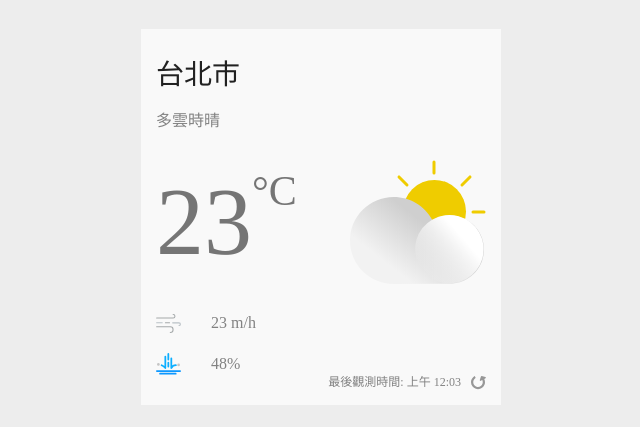
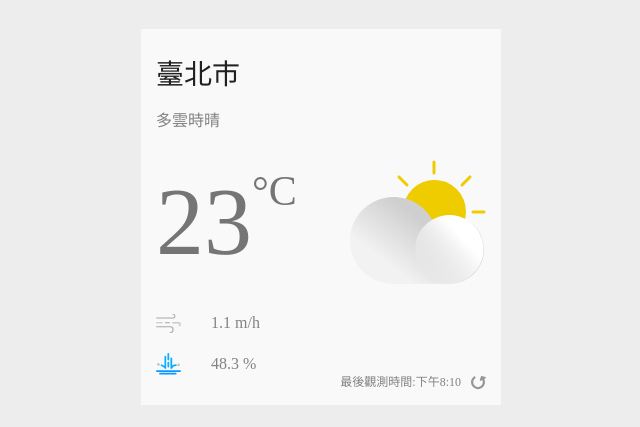
Before and after one commit to ryantpe/realtime-weather-app, a React (Create React App) app: page / in a window 1280 px wide. Shown: the part 183-610 px from the top of the page, without its empty margins (319-959 px from the left). Built offline with nearby package versions, Linux system fonts and the light colour scheme.

Commit message:
get current weather when refresh clicked

```diff
--- a/package.json
+++ b/package.json
@@ -50,6 +50,7 @@
   "devDependencies": {
     "@emotion/react": "^11.11.1",
     "@emotion/styled": "^11.11.0",
+    "dayjs": "^1.11.9",
     "normalize.css": "^8.0.1"
   }
 }
--- a/src/App.js
+++ b/src/App.js
@@ -6,6 +6,8 @@ import { ReactComponent as RainIcon } from './images/rain.svg';
 import { ReactComponent as RefreshIcon } from './images/refresh.svg';
 import { ThemeProvider } from '@emotion/react';
 import { useState } from 'react';
+import dayjs from 'dayjs';
+
 
 const Container = styled.div`
   background-color: ${({theme})=> theme.backgroundColor};
@@ -122,22 +124,71 @@ const theme = {
   },
 };
 
+const AUTHORIZATION_KEY = 'CWB-99E3C315-C7C0-4D8B-98A6-93D30014984D';
+const LOCATION_NAME = '臺北';
+
 function App() {
   const [ currentTheme, setCurrentTheme ] = useState('light')
+
+  //定義會使用到的資料狀態
+  const [ currentWeather, setCurrentWeather ] = useState({
+    locationName: '臺北市',
+    description: '多雲時晴',
+    windSpped: 1.1,
+    temperature: 22.9,
+    rainPossibility: 48.3,
+    observationTime: '2020-12-12 20:10:00',
+  });
+
+  const handleClick = () =>{
+    fetch(
+      `https://opendata.cwb.gov.tw/api/v1/rest/datastore/O-A0003-001?Authorization=${AUTHORIZATION_KEY}&locationName=${LOCATION_NAME}`
+    )
+    .then((response)=>response.json())
+    .then((data)=>{
+      const locationData = data.records.location[0];
+      const weatherElements = locationData.weatherElement.reduce(
+        (neededElements, item)=>{
+          if (['WDSD', 'TEMP'].includes(item.elementName)) {
+            neededElements[item.elementName] = item.elementValue;
+          }
+          return neededElements;
+        }, {}
+      );
+
+      setCurrentWeather({
+        observationTime: locationData.time.obsTime,
+        locationName: locationData.locationName,
+        temperature: weatherElements.TEMP,
+        windSpped: weatherElements.WDSD,
+        description: '多雲時晴',
+        rainPossibility: 60,
+      });
+    });
+  };
+
   return (
     <ThemeProvider theme={theme[currentTheme]}>
       <Container>
         <WeatherCard>
-          <Location>台北市</Location>
-          <Description>多雲時晴</Description>
+          <Location>{currentWeather.locationName}</Location>
+          <Description>{currentWeather.description}</Description>
           <CurrentWeather>
-            <Temperature> 23 <Celsius>°C</Celsius>
+            <Temperature>{Math.round(currentWeather.temperature)} <Celsius>°C</Celsius>
             </Temperature>
             <DayCloudy />
           </CurrentWeather>
-          <AirFlow><AirFlowIcon /> 23 m/h</AirFlow>
-          <Rain> <RainIcon/> 48% </Rain>
-          <Refresh> 最後觀測時間: 上午 12:03 <RefreshIcon /></Refresh>
+          <AirFlow><AirFlowIcon /> {currentWeather.windSpped} m/h </AirFlow>
+          <Rain> <RainIcon/> {currentWeather.rainPossibility} %</Rain>
+          <Refresh>
+            最後觀測時間:
+            {
+              new Intl.DateTimeFormat('zh-TW', {
+                hour: 'numeric',
+                minute: 'numeric',
+              }).format( dayjs(currentWeather.observationTime))} {'  '}
+            <RefreshIcon onClick={handleClick}/>
+          </Refresh>
         </WeatherCard>
       </Container>
     </ThemeProvider>
```
Also changed, not shown: 1 other file (tests, documents, lock files or other folders).
